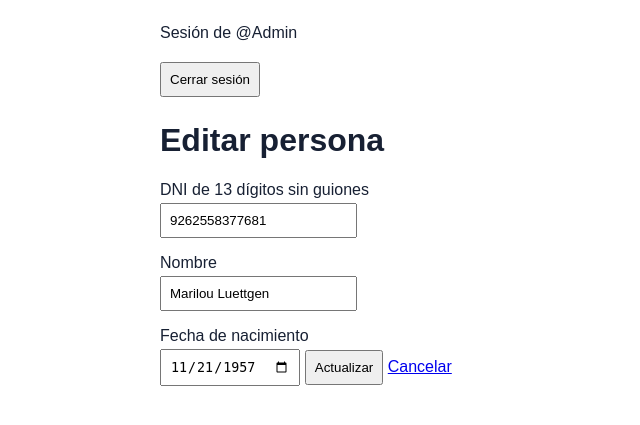
After one commit to Alma221973/base_html, a Laravel app: page /personas/1/editar in a window 1280 px wide. The commit adds this page. Shown: the top 425 px of the page, without its empty margins (0-640 px from the left). Run offline with Laravel 12, Linux system fonts and the light colour scheme; a user stored in the database is signed in; data comes from the database, SQL or seed files in the repository.

Commit message:
Actualizar registros

```diff
--- a/personas-laravel/app/Http/Controllers/PersonaController.php
+++ b/personas-laravel/app/Http/Controllers/PersonaController.php
@@ -4,6 +4,7 @@ namespace App\Http\Controllers;
 
 use App\Models\Persona;
 use Illuminate\Http\Request;
+use Illuminate\Validation\Rule;
 
 class PersonaController extends Controller
 {
@@ -35,4 +36,33 @@ class PersonaController extends Controller
         return redirect()->route('personas.index')
             ->with('exito', 'Persona creada correctamente.');
     }
+
+    public function edit(int $id)
+    {
+        $persona = Persona::findOrFail($id);
+        return view('personas.edit', ['persona' => $persona]);
+    }
+
+    public function update(Request $request, int $id)
+    {
+        $persona = Persona::findOrFail($id);
+
+        $datos = $request->validate([
+            'dni' => [
+                'required',
+                'regex:/^[0-9]{13}$/',
+                Rule::unique('personas', 'dni')->ignore($persona)
+            ],
+            'nombre' => ['required', 'string', 'max:100'],
+            'fecha_nacimiento' => ['required', 'date', 'before_or_equal:today'],
+        ]);
+
+        $persona->dni = $datos['dni'];
+        $persona->nombre = $datos['nombre'];
+        $persona->fecha_nacimiento = $datos['fecha_nacimiento'];
+        $persona->save();
+
+        return redirect()->route('personas.index')
+            ->with('exito', 'Persona actualizada correctamente.');
+    }
 }
--- /dev/null
+++ b/personas-laravel/resources/views/personas/edit.blade.php
@@ -0,0 +1,23 @@
+@extends('layouts.app')
+@section('contenido')
+<h1>Editar persona</h1>
+<form method="POST"
+    action="{{ route('personas.update', $persona->id) }}">
+    @csrf
+    @method('PUT')
+    <label for="dni">DNI de 13 dígitos sin guiones</label>
+    <input id="dni" name="dni" type="text" maxlength="13"
+        pattern="[0-9]{13}"
+        value="{{ old('dni', $persona->dni) }}" required>
+    <label for="nombre">Nombre</label>
+    <input id="nombre" name="nombre" type="text" maxlength="100"
+        value="{{ old('nombre', $persona->nombre) }}" required>
+    <label for="fecha_nacimiento">Fecha de nacimiento</label>
+    <input id="fecha_nacimiento" name="fecha_nacimiento" type="date"
+        value="{{ old('fecha_nacimiento',
+$persona->fecha_nacimiento->format('Y-m-d')) }}"
+        required>
+    <button type="submit">Actualizar</button>
+    <a href="{{ route('personas.index') }}">Cancelar</a>
+</form>
+@endsection
--- a/personas-laravel/resources/views/personas/index.blade.php
+++ b/personas-laravel/resources/views/personas/index.blade.php
@@ -12,6 +12,7 @@
                 <th>DNI</th>
                 <th>Nombre</th>
                 <th>Nacimiento</th>
+                <th>Acciones</th>
             </tr>
         </thead>
         <tbody>
@@ -21,10 +22,13 @@
                     <td>{{ $persona->dni }}</td>
                     <td>{{ $persona->nombre }}</td>
                     <td>{{ $persona->fecha_nacimiento->format('d/m/Y') }}</td>
+                    <td>
+                        <a href="{{ route('personas.edit', $persona->id) }}">Editar</a>
+                    </td>
                 </tr>
             @empty
                 <tr>
-                    <td colspan="4">No hay personas registradas.</td>
+                    <td colspan="5">No hay personas registradas.</td>
                 </tr>
             @endforelse
         </tbody>
--- a/personas-laravel/routes/web.php
+++ b/personas-laravel/routes/web.php
@@ -21,6 +21,10 @@ Route::middleware('auth')->group(function () {
         ->name('personas.create');
     Route::post('/personas', [PersonaController::class, 'store'])
         ->name('personas.store');
+    Route::get('/personas/{id}/editar', [PersonaController::class, 'edit'])
+        ->whereNumber('id')->name('personas.edit');
+    Route::put('/personas/{id}', [PersonaController::class, 'update'])
+        ->whereNumber('id')->name('personas.update');
     Route::post('/logout', [LoginController::class, 'destroy'])
         ->name('logout');
 });
```
